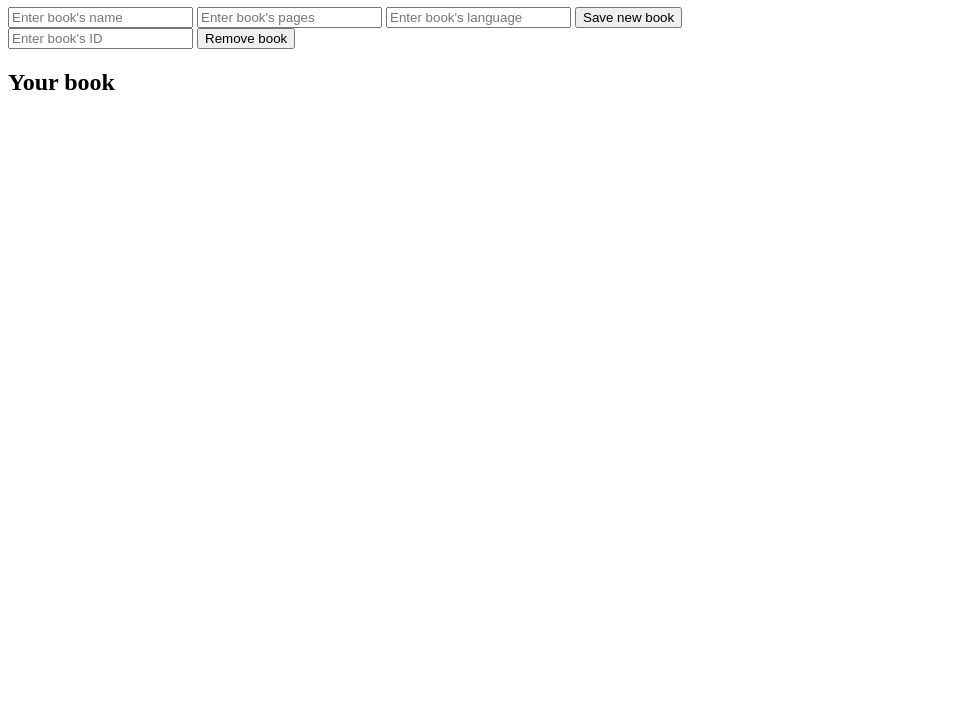
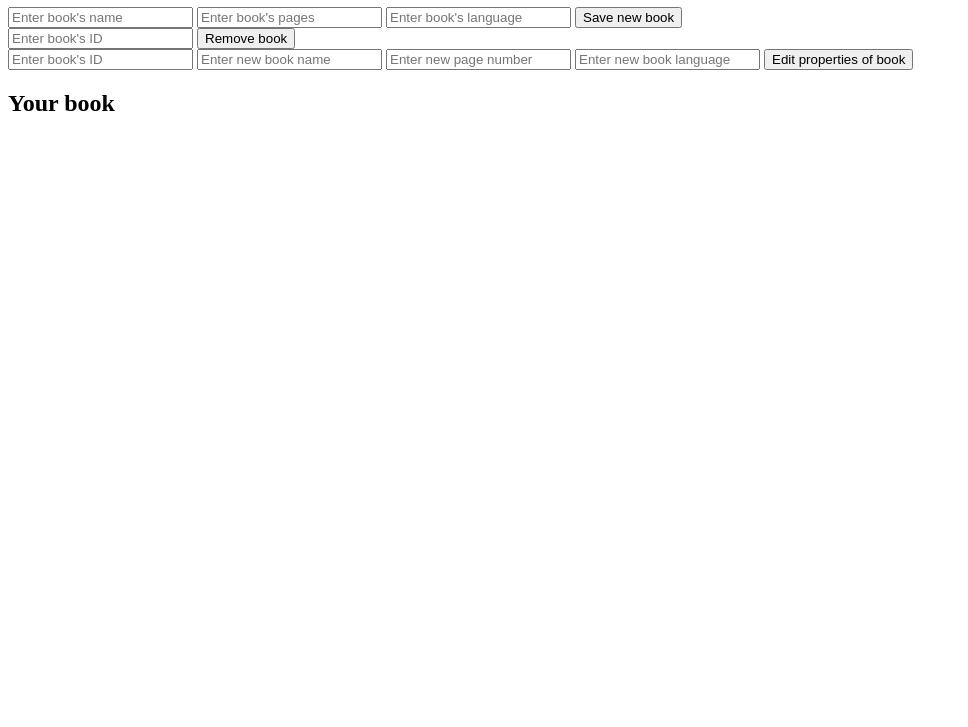
Before and after one commit to shindo806/17-axios-json-server-build-bookstores-app, a website: page index.html in a window 1280 px wide. Shown: the part 73-800 px from the top of the page, without its empty margins (0-968 px from the left). Drawn offline with nearby package versions, Linux system fonts and the light colour scheme; no server answers.

Commit message:
finish project

```diff
--- a/index.html
+++ b/index.html
@@ -15,10 +15,20 @@
     <input type="text" id="pages" placeholder="Enter book's pages">
     <input type="text" id="language" placeholder="Enter book's language">
     <button id="create-btn">Save new book</button>
+
     <div>
         <input type="text" id="bookID" placeholder="Enter book's ID">
         <button id="delete-btn">Remove book</button>
     </div>
+
+    <div>
+        <input type="text" id="editID" placeholder="Enter book's ID">
+        <input type="text" id="editName" placeholder="Enter new book name">
+        <input type="text" id="editPage" placeholder="Enter new page number">
+        <input type="text" id="editLang" placeholder="Enter new book language">
+        <button id="edit-btn">Edit properties of book</button>
+    </div>
+
     <div>
         <h2>Your book</h2>
         <div id="content">
```
